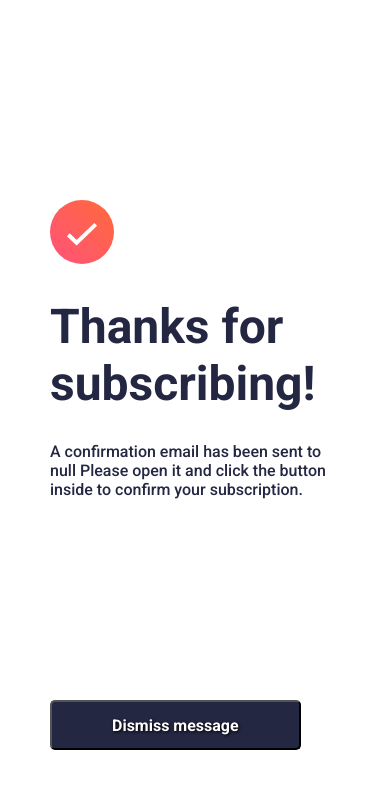
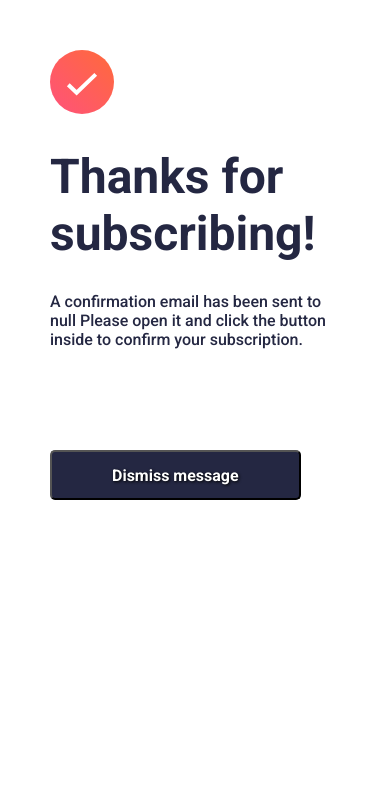
Before and after one commit to lidth/Newsletter-sign-up, a plain HTML site: page sucess.html in a window 390 px wide. Drawn offline with Linux system fonts and the light colour scheme.

Commit message:
sucess mobile

```diff
--- a/assets/style.css
+++ b/assets/style.css
@@ -328,7 +328,7 @@ div#smain {
     height: 100vh;
     width: 100vw;
     background-color: white;
-    padding: 200px 50px;
+    padding: 50px 50px;
 }
 
 div#simage {
@@ -350,7 +350,7 @@ div#sp {
 
 div#sbutton button{
     position: absolute;
-    top: 700px;
+    top: 450px;
     left: 50px;
     height: 50px;
     max-width: 400px;
```
